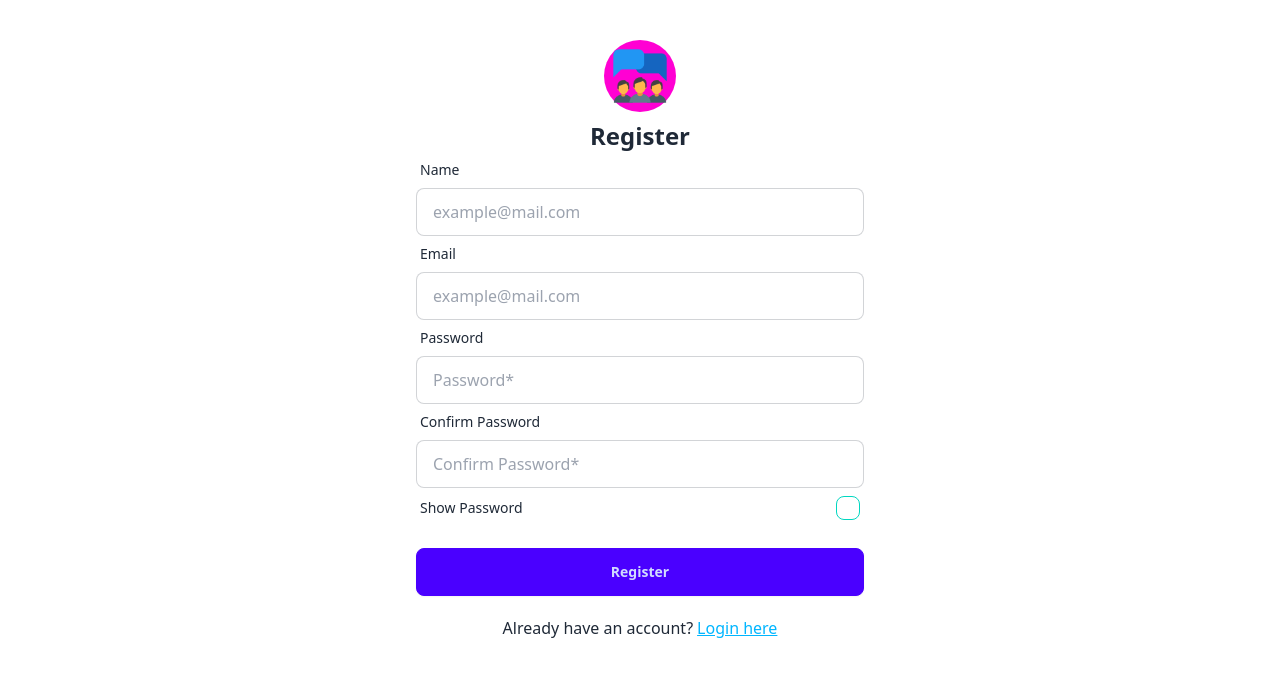
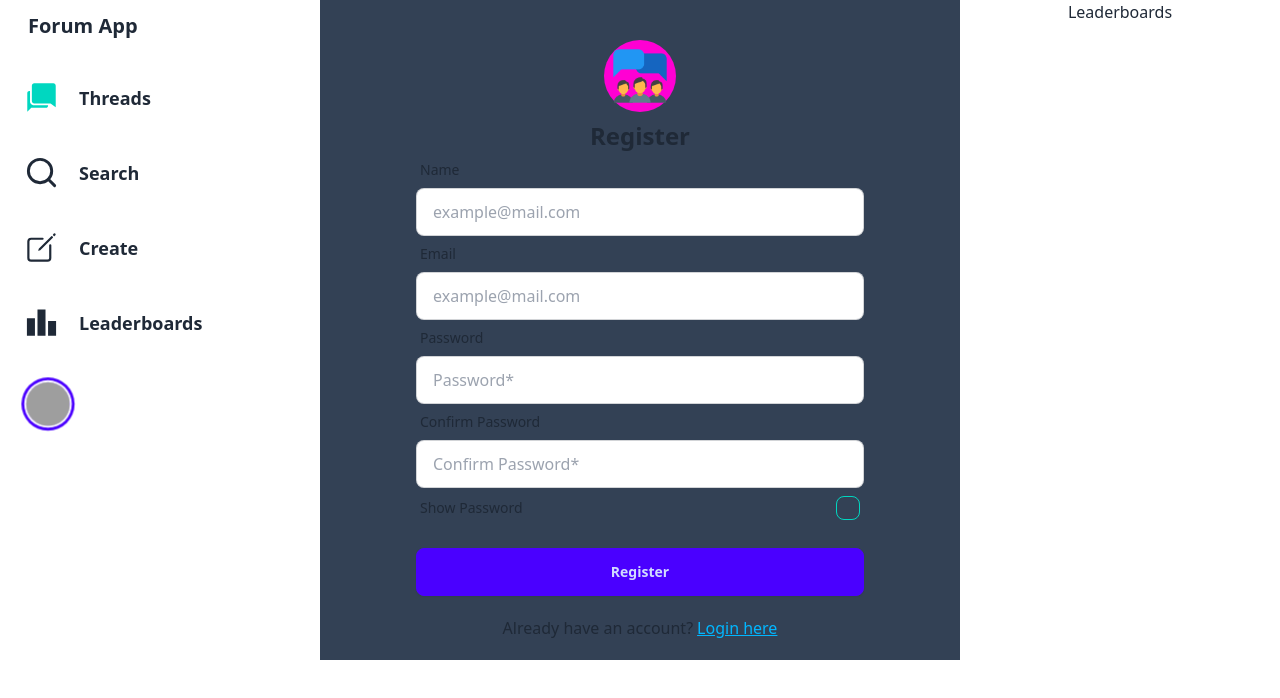
Before and after one commit to aMand777/discussion-forum, a React (Vite) app: page /auth/register in a window 1280 px wide. Shown: the top 698 px of the page. Built offline with nearby package versions, Linux system fonts and the light colour scheme; no server answers; grey boxes are pictures that could not be loaded.

Commit message:
feat: initial layout app

```diff
--- /dev/null
+++ b/src/components/menu/MobileMenu.tsx
@@ -0,0 +1,85 @@
+import { FiSearch } from 'react-icons/fi';
+import { IoMdChatbubbles } from 'react-icons/io';
+import { IoCreateOutline } from 'react-icons/io5';
+import { MdLeaderboard } from 'react-icons/md';
+import { Link, useLocation } from 'react-router-dom';
+
+const MobileMenu = () => {
+  const { pathname } = useLocation();
+
+  return (
+    <>
+      <ul className='menu menu-horizontal rounded-box'>
+        <li>
+          <Link to='/' className='flex flex-col gap-0'>
+            <IoMdChatbubbles
+              size={35}
+              className={`${pathname.match('/') ? 'text-accent' : 'text-base-content'}`}
+            />
+            <span className='text-xs'>Threads</span>
+          </Link>
+        </li>
+        <li>
+          <Link to='/search' className='flex flex-col gap-0'>
+            <FiSearch
+              size={35}
+              className={`${pathname.match('/search') ? 'text-accent' : 'text-base-content'}`}
+            />
+            <span className='text-xs'>Search</span>
+          </Link>
+        </li>
+        <li>
+          <Link to='/create' className='flex flex-col gap-0'>
+            <IoCreateOutline
+              size={35}
+              className={`${pathname.match('/create') ? 'text-accent' : 'text-base-content'}`}
+            />
+            <span className='text-xs'>Create</span>
+          </Link>
+        </li>
+        <li>
+          <Link to='/leaderboards' className='flex flex-col gap-0'>
+            <MdLeaderboard
+              size={35}
+              className={`${
+                pathname.match('/leaderboards') ? 'text-accent' : 'text-base-content'
+              }`}
+            />
+            <span className='text-xs'>Lead</span>
+          </Link>
+        </li>
+      </ul>
+      <div className='dropdown dropdown-end mt-4 mr-4'>
+        <div tabIndex={0} role='button' className='btn btn-ghost btn-circle avatar'>
+          <div
+            className={`w-10 rounded-full ring ring-offset-base-100 ring-offset-2 ${
+              pathname.match('/user') ? 'ring-accent' : 'ring-primary'
+            }`}>
+            <img
+              alt='Tailwind CSS Navbar component'
+              src='https://daisyui.com/images/stock/photo-1534528741775-53994a69daeb.jpg'
+            />
+          </div>
+        </div>
+        <ul
+          tabIndex={0}
+          className='-mt-44 z-[1] p-2 shadow menu menu-sm dropdown-content bg-base-300 rounded-box w-52'>
+          <li>
+            <a className='justify-between'>
+              Profile
+              <span className='badge'>New</span>
+            </a>
+          </li>
+          <li>
+            <a>Settings</a>
+          </li>
+          <li>
+            <a>Logout</a>
+          </li>
+        </ul>
+      </div>
+    </>
+  );
+};
+
+export default MobileMenu;
--- /dev/null
+++ b/src/components/menu/SideMenu.tsx
@@ -0,0 +1,86 @@
+import { FiSearch } from 'react-icons/fi';
+import { IoMdChatbubbles } from 'react-icons/io';
+import { IoCreateOutline } from 'react-icons/io5';
+import { MdLeaderboard } from 'react-icons/md';
+import { Link, useLocation } from 'react-router-dom';
+
+const SideMenu = () => {
+  const { pathname } = useLocation();
+
+  return (
+    <>
+      <h1 className='font-semibold text-xl my-3 ml-7'>Forum App</h1>
+      <ul className='menu rounded-box'>
+        <li className='my-3'>
+          <Link to='/'>
+            <IoMdChatbubbles
+              size={35}
+              className={`${pathname.match('/') ? 'text-accent' : 'text-base-content'}`}
+            />
+            <span className='ml-3 font-semibold text-lg'>Threads</span>
+          </Link>
+        </li>
+        <li className='my-3'>
+          <Link to='/search'>
+            <FiSearch
+              size={35}
+              className={`${pathname.match('/search') ? 'text-accent' : 'text-base-content'}`}
+            />
+            <span className='ml-3 font-semibold text-lg'>Search</span>
+          </Link>
+        </li>
+        <li className='my-3'>
+          <Link to='/create'>
+            <IoCreateOutline
+              size={35}
+              className={`${pathname.match('/create') ? 'text-accent' : 'text-base-content'}`}
+            />
+            <span className='ml-3 font-semibold text-lg'>Create</span>
+          </Link>
+        </li>
+        <li className='my-3'>
+          <Link to='/leaderboards'>
+            <MdLeaderboard
+              size={35}
+              className={`${
+                pathname.match('/leaderboards') ? 'text-accent' : 'text-base-content'
+              }`}
+            />
+            <span className='ml-3 font-semibold text-lg'>Leaderboards</span>
+          </Link>
+        </li>
+      </ul>
+      <div className='dropdown ml-6 my-3'>
+        <div tabIndex={0} role='button' className='btn btn-ghost btn-circle avatar'>
+          <div
+            className={`w-12 rounded-full ring ring-offset-base-100 ring-offset-2 ${
+              pathname.match('/user') ? 'ring-accent' : 'ring-primary'
+            }`}>
+            <img
+              alt='Tailwind CSS Navbar component'
+              src='https://daisyui.com/images/stock/photo-1534528741775-53994a69daeb.jpg'
+            />
+          </div>
+        </div>
+        <ul
+          tabIndex={0}
+          className='mt-3 z-[1] p-2 shadow menu menu-sm dropdown-content bg-base-300 rounded-box w-52'>
+          <li>
+            <a className='justify-between'>
+              Profile
+              <span className='badge'>New</span>
+            </a>
+          </li>
+          <li>
+            <a>Settings</a>
+          </li>
+          <li>
+            <a>Logout</a>
+          </li>
+        </ul>
+      </div>
+    </>
+  );
+};
+
+export default SideMenu;
--- a/src/layouts/Layout.tsx
+++ b/src/layouts/Layout.tsx
@@ -1,23 +1,35 @@
 import { Outlet } from 'react-router-dom';
-import Navbar from '../components/nav/Navbar';
-import { useLocation } from 'react-router-dom';
+// import Navbar from '../components/nav/Navbar';
+// import { useLocation } from 'react-router-dom';
+import MobileMenu from '../components/menu/MobileMenu';
+import SideMenu from '../components/menu/SideMenu';
 
 const Layout = () => {
-  const { pathname } = useLocation();
-  const pathAuth = pathname.includes('/auth');
+  // const { pathname } = useLocation();
+  // const pathAuth = pathname.includes('/auth');
 
   return (
     <>
-      {pathAuth ? null : (
+      {/* {pathAuth ? null : (
         <header>
           <Navbar />
         </header>
-      )}
-      <main>
-        {/* <AlertConfirm /> */}
-        <Outlet />
+      )} */}
+      <main className='grid grid-cols-12'>
+        <div className='col-span-3 hidden sm:block'>
+          <SideMenu />
+        </div>
+        <div className='sm:col-span-6 col-span-full bg-slate-700'>
+          <Outlet />
+        </div>
+        <div className='col-span-3 hidden sm:block'>
+          <h1 className='text-center'>Leaderboards</h1>
+        </div>
+        <div className='fixed bottom-0 flex justify-center w-full sm:hidden border-t'>
+          <MobileMenu />
+        </div>
       </main>
-      <footer>{/* <h1>Footer</h1> */}</footer>
+      <footer></footer>
     </>
   );
 };
--- a/src/main.tsx
+++ b/src/main.tsx
@@ -4,7 +4,7 @@ import './index.css';
 import App from './App.tsx';
 import { BrowserRouter } from 'react-router-dom';
 import { QueryClient, QueryClientProvider } from '@tanstack/react-query';
-import { ReactQueryDevtools } from '@tanstack/react-query-devtools';
+// import { ReactQueryDevtools } from '@tanstack/react-query-devtools';
 import { Provider } from 'react-redux';
 // import store from './states';
 import store from './states/store'
@@ -17,7 +17,7 @@ ReactDOM.createRoot(document.getElementById('root')!).render(
       <Provider store={store}>
         <QueryClientProvider client={queryClient}>
           <App />
-          <ReactQueryDevtools initialIsOpen={false} buttonPosition='bottom-left' />
+          {/* <ReactQueryDevtools initialIsOpen={false} buttonPosition='bottom-left' /> */}
         </QueryClientProvider>
       </Provider>
     </BrowserRouter>
```
